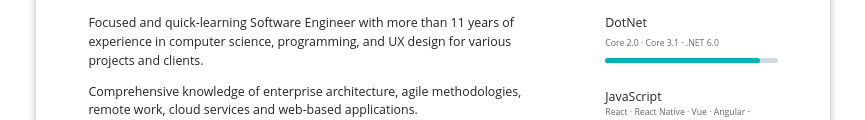
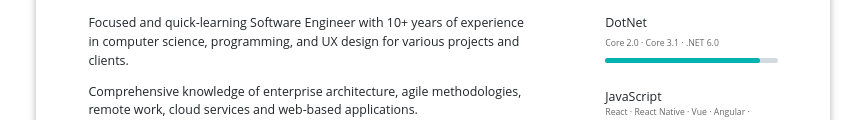
Before and after one commit to landaisgu/dainnl.github.io, a plain HTML site: page index.html in a window 1280 px wide. Shown: the part 303-423 px from the top of the page, without its empty margins (207-1072 px from the left). Drawn offline with nearby package versions, Linux system fonts and the light colour scheme; a web font is replaced by a local one.

Commit message:
Update index.html

```diff
--- a/index.html
+++ b/index.html
@@ -42,7 +42,7 @@
                 <div class="other">
                   <div class="other-info">
                     <p>
-                     Focused and quick-learning Software Engineer with more than 11 years of experience in computer science, programming, and UX design for various projects and clients.
+                     Focused and quick-learning Software Engineer with 10+ years of experience in computer science, programming, and UX design for various projects and clients.
                     </p>
                     <p>
                       Comprehensive knowledge of enterprise architecture,
```
